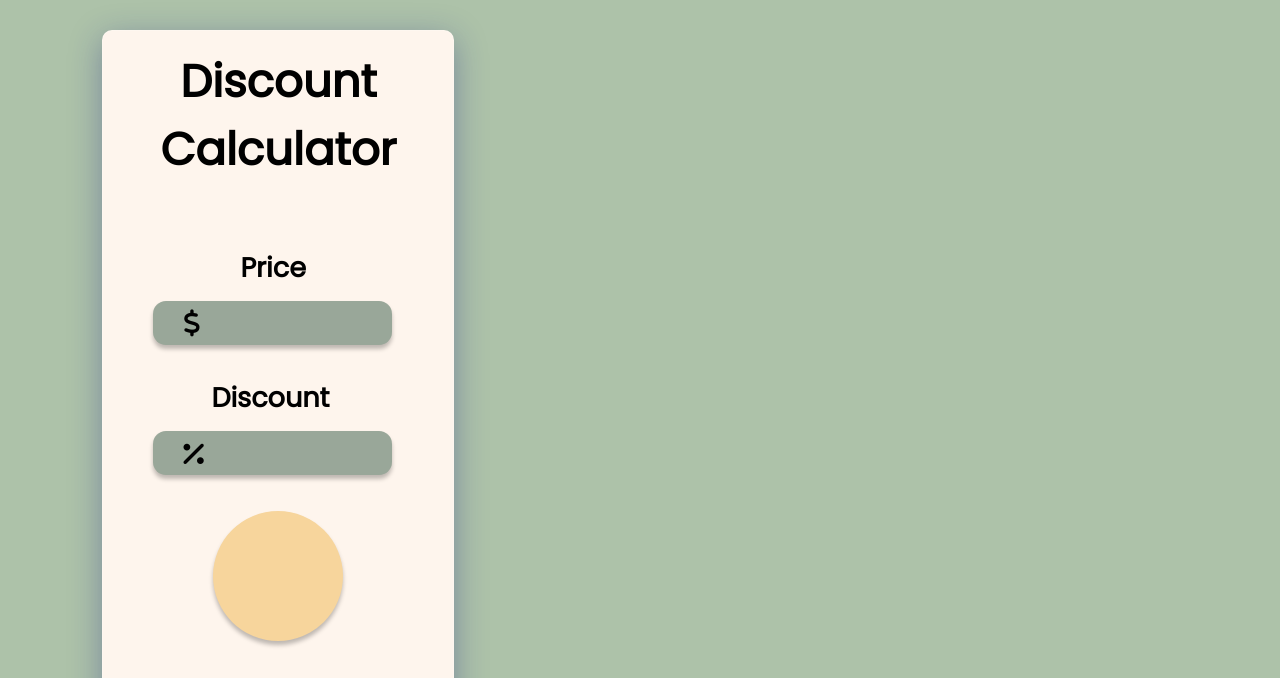
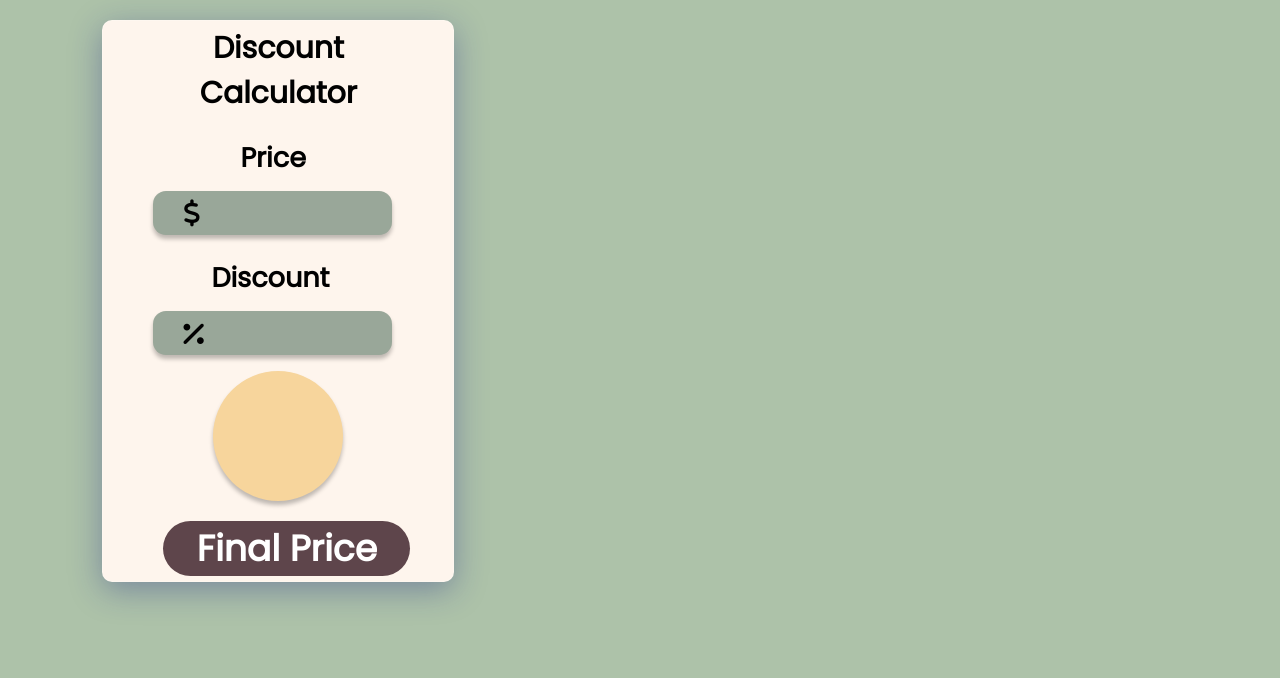
Before and after one commit to AdalObregon/Discount-Calculator, a plain HTML site: page index.html in a window 1280 px wide. Shown: the top 678 px of the page. Drawn offline with Linux system fonts and the light colour scheme.

Commit message:
Update style.css

```diff
--- a/style/style.css
+++ b/style/style.css
@@ -360,3 +360,87 @@ input[type=number] {
 
     }
 }
+@media only screen and (min-height: 637px){
+    body {
+        font-family: 'Poppins', sans-serif;
+    }
+    .main__container{
+        position: fixed;
+        left: 8%;
+        width: 350px;
+        height: 560px;
+        top: 20px;
+    }
+    .tittle{
+        font-size: 20px;
+        margin-top: -20px;
+        font-style: normal;
+        font-weight: bold;
+    }
+
+    .price{
+        left: 137px;
+        font-size: 27px;
+        top: 90px;
+        font-style: normal;
+        font-weight: bold;
+    }
+    #InputPrice{
+        left: 50px;
+        top: 170px;
+    }
+    .Discount{
+        left: 108px;
+        font-size: 27px;
+        top: 210px;
+    }
+    #DiscountPrice{
+        left: 50px;
+        top: 290px;
+    }
+    .result__Container{
+        left: 110px;
+        top: 350px;
+    }
+    .result__Button{
+        left: 60px;
+        top: 500px;
+    }
+    #icon__Price{
+        left: 80px;
+        top: 179px;
+    }
+    #icon__Discount{
+        left: 80px;
+        top: 300px;
+
+    }
+    .contact__text{
+        position: absolute;
+        left: 10%;
+    }
+    .contact__gitgub{
+        position: absolute;
+        left: 78%;
+        width: 40px;
+        height: 40px;
+        top: 765px;
+        top: 10px;
+        margin-left: 5px;
+
+    }
+    .contact__linkedin{
+        position: absolute;
+        left: 88%;
+        width: 40px;
+        height: 40px;
+        top: 10px;
+        margin-left: 4px;
+    }
+    .heart__beat{
+        position: absolute;
+        left: 41%;
+        top: 20px;
+
+    }
+}
```
